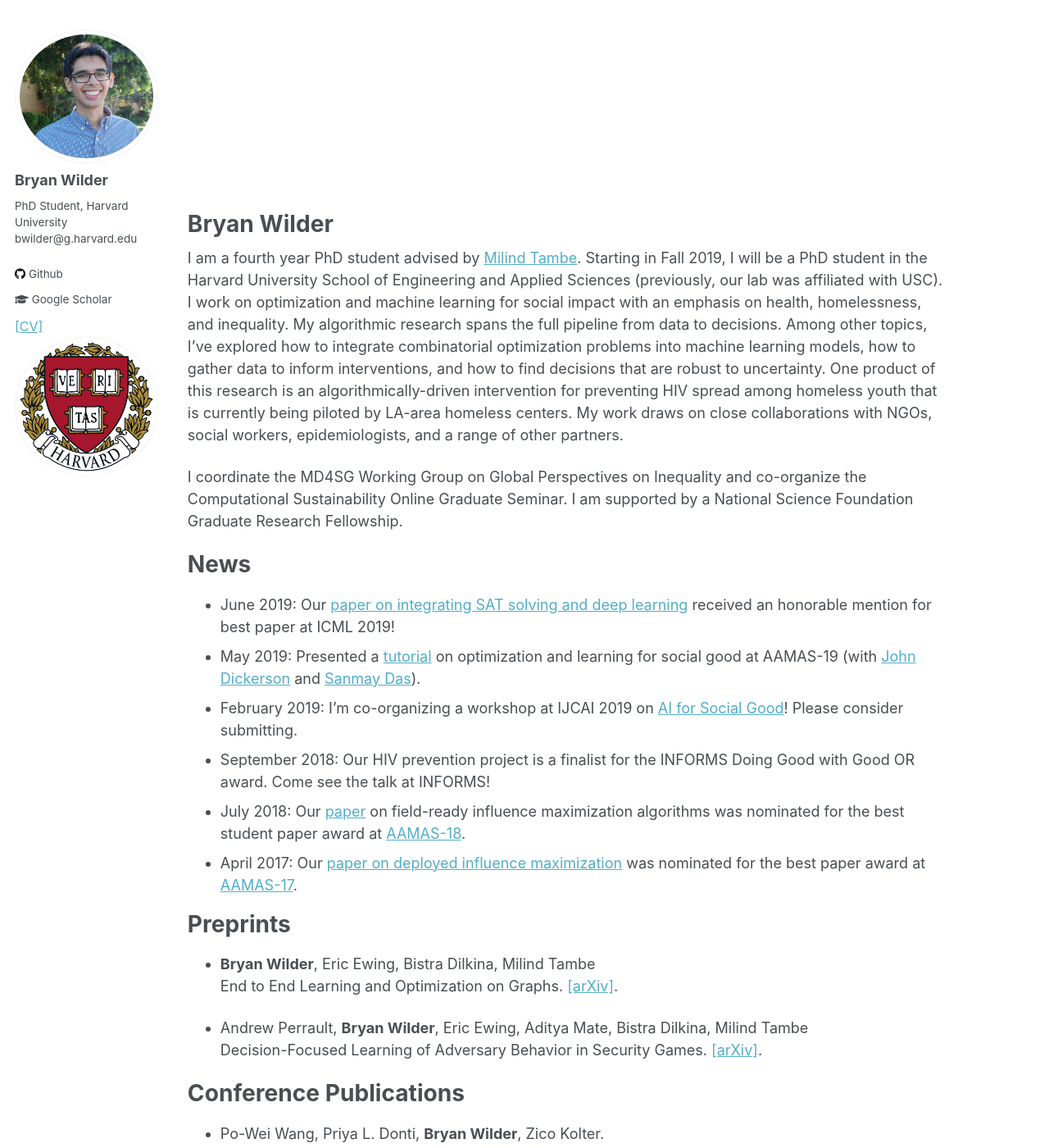
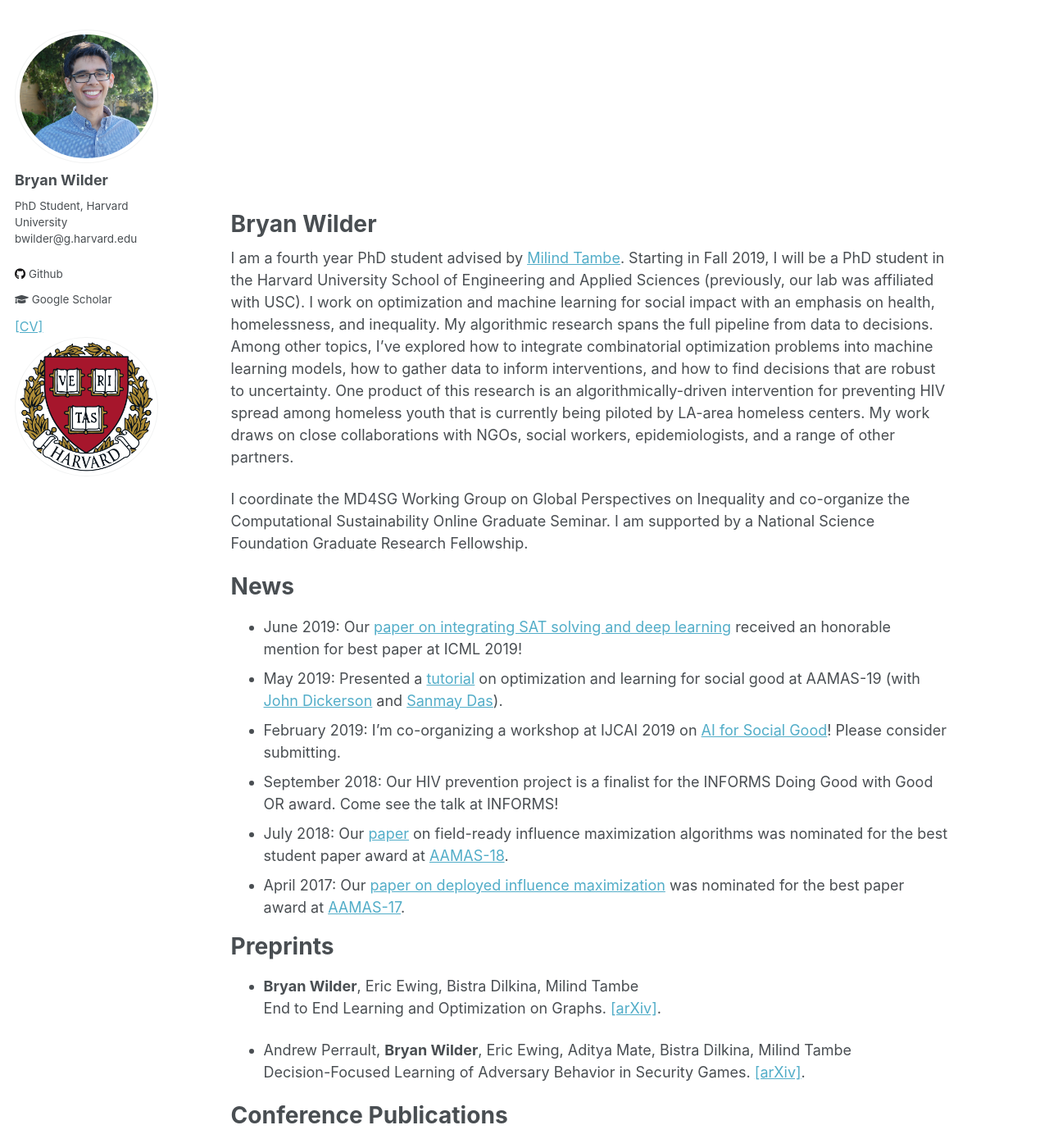
Before and after one commit to bryanwilder/bryanwilder.github.io, a Jekyll site: the page built from _pages/about.md, in a window 1280 px wide and 1400 px high, scrolled down 340 px. Shown: the whole window at 82% size. Built offline with Jekyll 4.4.1, drawn with Linux system fonts in a browser that asks for light colours.

Commit message:
adjust width

```diff
--- a/_sass/_page.scss
+++ b/_sass/_page.scss
@@ -19,8 +19,8 @@
 
 .page {
   @include breakpoint($large) {
-    @include span(10.5 of 12 last);
-    @include prefix(0.5 of 12);
+    @include span(10.25 of 12 last);
+    @include prefix(0.75 of 12);
     @include suffix(1 of 12);
   }
 
```
